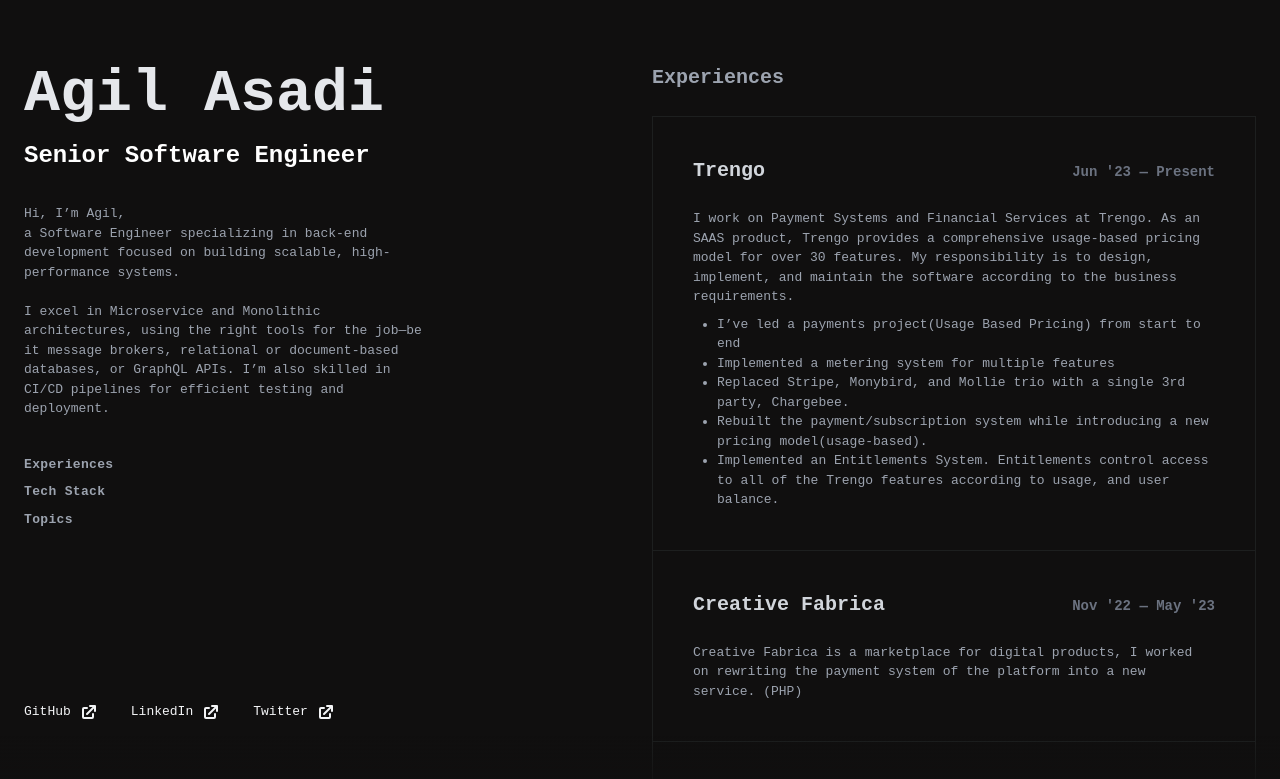
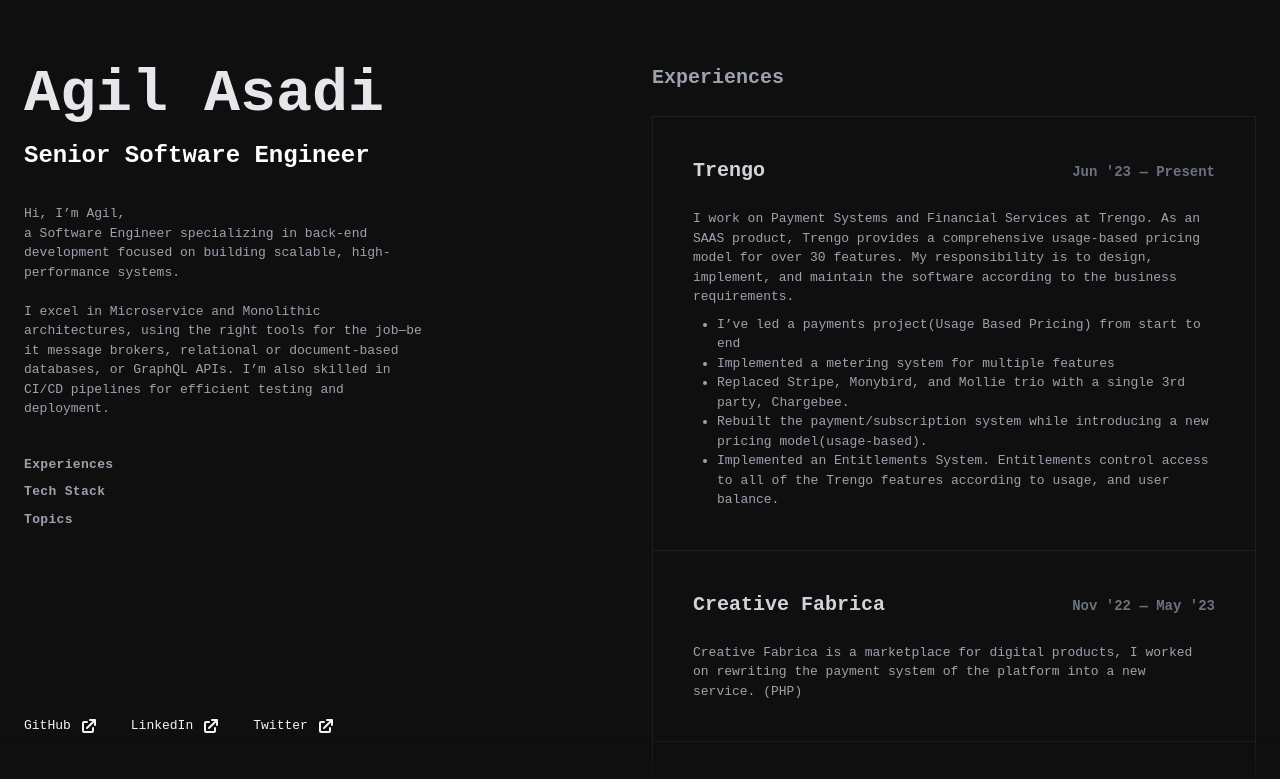
Before and after one commit to agilasadi/agilasadi.github.io, a plain HTML site: page index.html in a window 1280 px wide. Shown: the top 779 px of the page. Drawn offline with Linux system fonts and the light colour scheme.

Commit message:
removing height, from socials

```diff
--- a/index.html
+++ b/index.html
@@ -64,7 +64,7 @@
 					</div>
 
 					<div class="bottom-0 lg:absolute left-0 mt-8">
-						<div class="mt-2 items-center flex h-12">
+						<div class="mt-2 items-center flex">
 							<div class="flex">
 								<a href="https://github.com/agilasadi" target="_blank"
 									class="flex text-gray-100 hover:text-indigo-200 items-center pr-8">
```
Also changed, not shown: dist/output.css.
